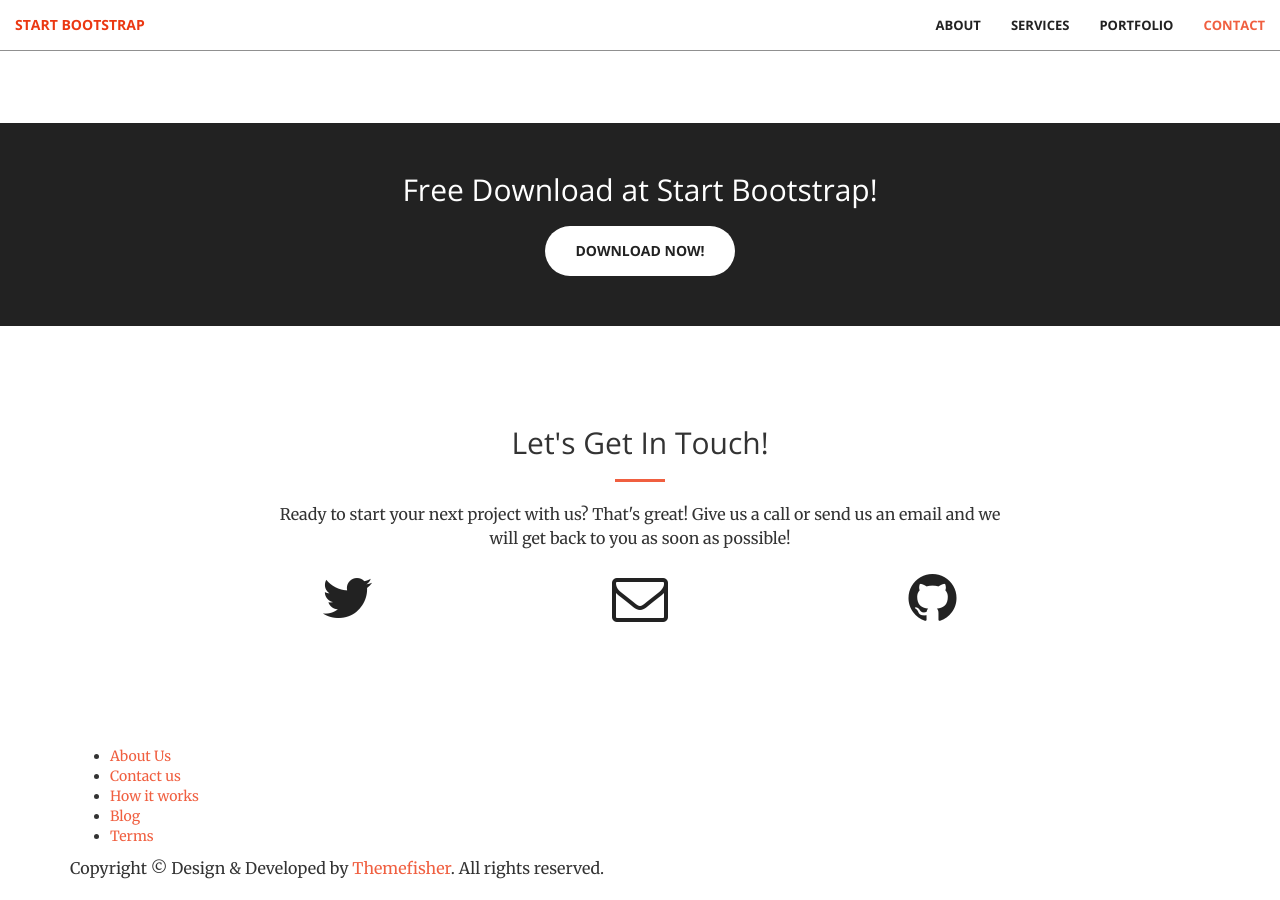
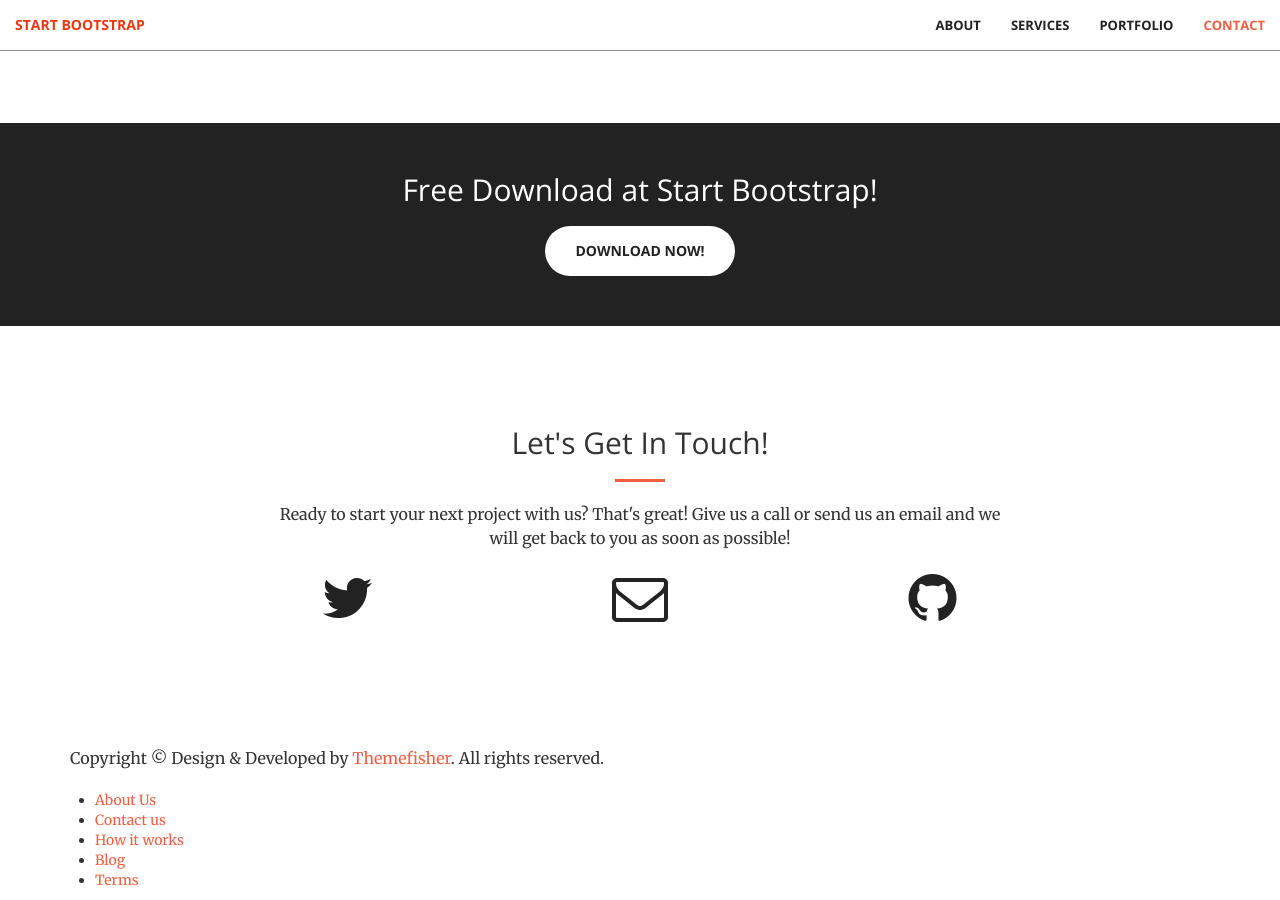
Before and after one commit to streaming10/web, a Jekyll site: the page built from index.html, in a window 1280 px wide and 900 px high, scrolled down 1651 px. Built offline with Jekyll 4.4.1, drawn with Linux system fonts in a browser that asks for light colours.

Commit message:
Update front.html

```diff
--- a/_layouts/front.html
+++ b/_layouts/front.html
@@ -17,7 +17,9 @@
   <div class="container">
     <div class="row">
       <div class="col-md-12">
-        <div class="footer-manu">
+        <p>Copyright &copy; Design &amp; Developed by <a href="http://www.themefisher.com">Themefisher</a>. All rights reserved.</p>
+      </div>
+      <div class="footer-manu">
           <ul>
             <li><a href="#">About Us</a></li>
             <li><a href="{{ site.baseurl }}/contact">Contact us</a></li>
@@ -26,8 +28,6 @@
             <li><a href="#">Terms</a></li>
           </ul>
         </div>
-        <p>Copyright &copy; Design &amp; Developed by <a href="http://www.themefisher.com">Themefisher</a>. All rights reserved.</p>
-      </div>
     </div>
   </div>
 </footer>
```
